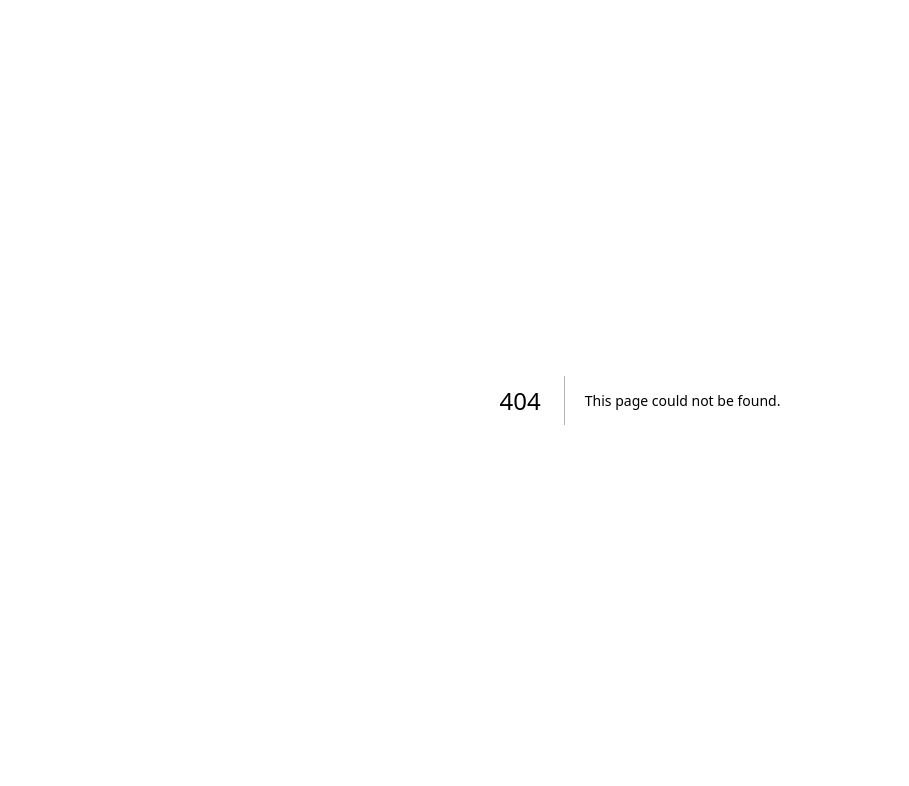
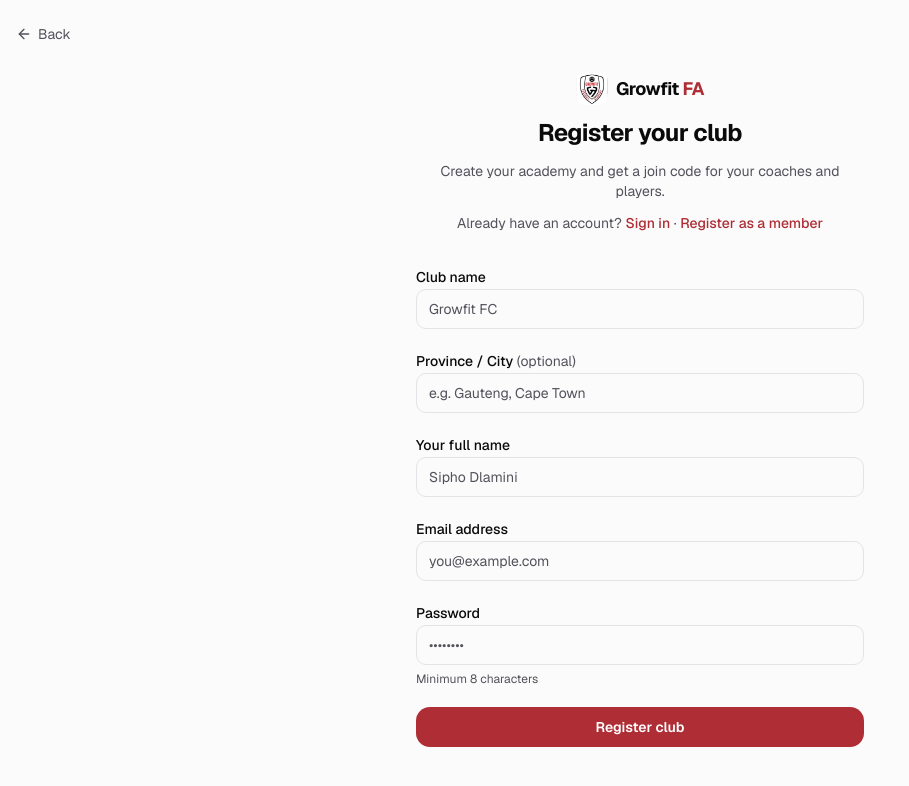
Before and after one commit to madlalakhaya25/football_path, a Next.js app in the folder web/: page /register-club in a window 1280 px wide. Before the commit this address had no page. Shown: the top 786 px of the page, without its empty margins (0-909 px from the left). Built offline with nearby package versions, Linux system fonts and the light colour scheme.

Commit message:
feat: club registration page for new academies to self-onboard
https://claude.ai/code/session_018vgkYKTp1inV9gtiSBckhc

```diff
--- /dev/null
+++ b/web/src/app/register-club/page.tsx
@@ -0,0 +1,248 @@
+"use client";
+import { useState } from "react";
+import { useRouter } from "next/navigation";
+import { ArrowLeft } from "lucide-react";
+import Link from "next/link";
+import { Logo } from "@/components/logo";
+import { Button } from "@/components/ui/button";
+import { createClient } from "@/lib/supabase/client";
+
+const INPUT_CLASS =
+  "flex h-10 w-full rounded-md border border-input bg-background px-3 py-2 text-sm ring-offset-background placeholder:text-muted-foreground focus-visible:outline-none focus-visible:ring-2 focus-visible:ring-ring disabled:cursor-not-allowed disabled:opacity-50";
+
+export default function RegisterClubPage() {
+  const router = useRouter();
+
+  const [clubName, setClubName] = useState("");
+  const [province, setProvince] = useState("");
+  const [fullName, setFullName] = useState("");
+  const [email, setEmail] = useState("");
+  const [password, setPassword] = useState("");
+  const [isSubmitting, setIsSubmitting] = useState(false);
+  const [serverError, setServerError] = useState<string | null>(null);
+  const [confirmationSent, setConfirmationSent] = useState(false);
+  const [joinCode, setJoinCode] = useState<string | null>(null);
+  const [registeredClubName, setRegisteredClubName] = useState<string | null>(null);
+
+  function validate(): string | null {
+    if (!clubName.trim() || clubName.trim().length < 2) return "Club name must be at least 2 characters.";
+    if (!fullName.trim() || fullName.trim().length < 2) return "Enter your full name.";
+    if (!email.trim() || !email.includes("@")) return "Enter a valid email address.";
+    if (!password || password.length < 8) return "Password must be at least 8 characters.";
+    return null;
+  }
+
+  async function onSubmit(e: React.FormEvent) {
+    e.preventDefault();
+    setServerError(null);
+    const validationError = validate();
+    if (validationError) { setServerError(validationError); return; }
+
+    setIsSubmitting(true);
+
+    const supabase = createClient();
+    if (!supabase) { setServerError("Auth service unavailable — check Supabase env vars."); setIsSubmitting(false); return; }
+
+    const { error: signUpError } = await supabase.auth.signUp({
+      email: email.trim(),
+      password,
+      options: { data: { full_name: fullName.trim(), role: "admin" } },
+    });
+
+    if (signUpError) { setServerError(signUpError.message); setIsSubmitting(false); return; }
+
+    const { data: { session } } = await supabase.auth.getSession();
+
+    if (!session) {
+      setConfirmationSent(true);
+      setIsSubmitting(false);
+      return;
+    }
+
+    // Register the academy via RPC
+    const { data: academyData, error: rpcError } = await supabase.rpc("register_academy", {
+      p_name: clubName.trim(),
+      p_province: province.trim() || null,
+    });
+
+    if (rpcError || academyData?.error) {
+      setServerError(rpcError?.message ?? academyData?.error ?? "Failed to create academy.");
+      setIsSubmitting(false);
+      return;
+    }
+
+    setJoinCode(academyData.join_code);
+    setRegisteredClubName(academyData.name ?? clubName.trim());
+    setIsSubmitting(false);
+  }
+
+  // Success state — show join code prominently
+  if (joinCode) {
+    return (
+      <div className="flex min-h-dvh flex-col items-center justify-center px-4">
+        <div className="w-full max-w-md space-y-6 text-center">
+          <Logo />
+          <div className="space-y-2">
+            <h1 className="text-2xl font-bold tracking-tight">Club registered!</h1>
+            <p className="text-sm text-muted-foreground">
+              Welcome to <span className="font-semibold text-foreground">{registeredClubName}</span>. Share this code with your coaches and players when they register.
+            </p>
+          </div>
+
+          <div className="rounded-xl border border-border bg-muted p-6">
+            <p className="text-xs text-muted-foreground uppercase tracking-widest mb-2">Your club code</p>
+            <p className="font-mono text-5xl font-extrabold tracking-widest text-primary">{joinCode}</p>
+          </div>
+
+          <p className="text-sm text-muted-foreground">
+            Members enter this code when they sign up at{" "}
+            <Link href="/auth/register" className="underline font-medium text-foreground">/auth/register</Link>.
+          </p>
+
+          <Button className="w-full" onClick={() => router.push("/dashboard/admin")}>
+            Go to admin dashboard
+          </Button>
+        </div>
+      </div>
+    );
+  }
+
+  // Email confirmation state
+  if (confirmationSent) {
+    return (
+      <div className="flex min-h-dvh flex-col items-center justify-center px-4">
+        <div className="w-full max-w-sm space-y-4 text-center">
+          <Logo />
+          <h1 className="text-2xl font-bold tracking-tight">Check your email</h1>
+          <p className="text-sm text-muted-foreground">
+            Confirm your email address to complete club registration.
+          </p>
+          <Link href="/auth/login" className="text-sm font-medium text-primary underline-offset-4 hover:underline">
+            Back to sign in
+          </Link>
+        </div>
+      </div>
+    );
+  }
+
+  return (
+    <div className="flex min-h-dvh flex-col px-4 py-6">
+      <Link href="/" className="inline-flex items-center gap-1.5 text-sm text-muted-foreground hover:text-foreground w-fit">
+        <ArrowLeft className="size-4" aria-hidden="true" />
+        Back
+      </Link>
+
+      <div className="flex flex-1 flex-col items-center justify-center">
+        <div className="w-full max-w-md space-y-8">
+          <div className="flex flex-col items-center gap-3">
+            <Logo />
+            <h1 className="text-2xl font-bold tracking-tight">Register your club</h1>
+            <p className="text-center text-sm text-muted-foreground">
+              Create your academy and get a join code for your coaches and players.
+            </p>
+            <p className="text-center text-sm text-muted-foreground">
+              Already have an account?{" "}
+              <Link href="/auth/login" className="font-medium text-primary hover:underline underline-offset-4">
+                Sign in
+              </Link>
+              {" · "}
+              <Link href="/auth/register" className="font-medium text-primary hover:underline underline-offset-4">
+                Register as a member
+              </Link>
+            </p>
+          </div>
+
+          <form onSubmit={onSubmit} className="space-y-5" noValidate>
+            {/* Club name */}
+            <div className="space-y-1.5">
+              <label htmlFor="club_name" className="text-sm font-medium">Club name</label>
+              <input
+                id="club_name"
+                type="text"
+                autoComplete="organization"
+                placeholder="Growfit FC"
+                value={clubName}
+                onChange={(e) => setClubName(e.target.value)}
+                required
+                className={INPUT_CLASS}
+              />
+            </div>
+
+            {/* Province / City */}
+            <div className="space-y-1.5">
+              <label htmlFor="province" className="text-sm font-medium">
+                Province / City <span className="text-muted-foreground font-normal">(optional)</span>
+              </label>
+              <input
+                id="province"
+                type="text"
+                autoComplete="address-level2"
+                placeholder="e.g. Gauteng, Cape Town"
+                value={province}
+                onChange={(e) => setProvince(e.target.value)}
+                className={INPUT_CLASS}
+              />
+            </div>
+
+            {/* Full name */}
+            <div className="space-y-1.5">
+              <label htmlFor="full_name" className="text-sm font-medium">Your full name</label>
+              <input
+                id="full_name"
+                type="text"
+                autoComplete="name"
+                placeholder="Sipho Dlamini"
+                value={fullName}
+                onChange={(e) => setFullName(e.target.value)}
+                required
+                className={INPUT_CLASS}
+              />
+            </div>
+
+            {/* Email */}
+            <div className="space-y-1.5">
+              <label htmlFor="email" className="text-sm font-medium">Email address</label>
+              <input
+                id="email"
+                type="email"
+                autoComplete="email"
+                placeholder="you@example.com"
+                value={email}
+                onChange={(e) => setEmail(e.target.value)}
+                required
+                className={INPUT_CLASS}
+              />
+            </div>
+
+            {/* Password */}
+            <div className="space-y-1.5">
+              <label htmlFor="password" className="text-sm font-medium">Password</label>
+              <input
+                id="password"
+                type="password"
+                autoComplete="new-password"
+                placeholder="••••••••"
+                value={password}
+                onChange={(e) => setPassword(e.target.value)}
+                required
+                minLength={8}
+                className={INPUT_CLASS}
+              />
+              <p className="text-xs text-muted-foreground">Minimum 8 characters</p>
+            </div>
+
+            {serverError && (
+              <p role="alert" className="rounded-md bg-destructive/10 px-3 py-2 text-sm text-destructive">
+                {serverError}
+              </p>
+            )}
+
+            <Button type="submit" className="w-full" disabled={isSubmitting}>
+              {isSubmitting ? "Creating your club…" : "Register club"}
+            </Button>
+          </form>
+        </div>
+      </div>
+    </div>
+  );
+}
```
